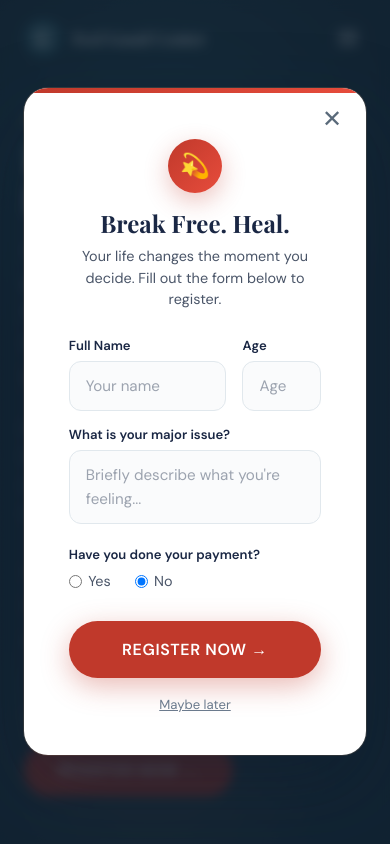
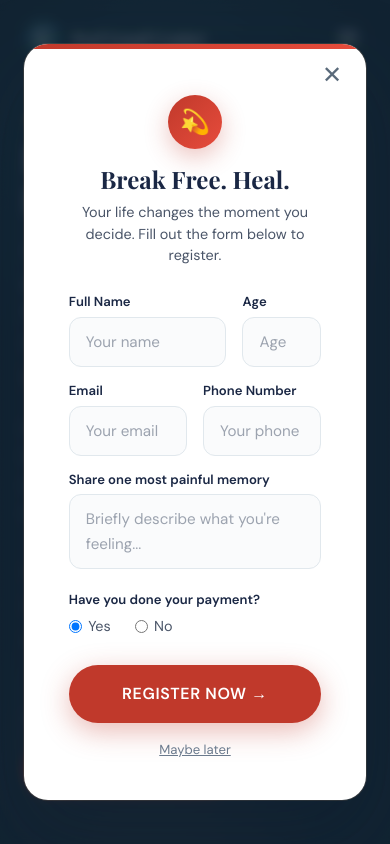
Before and after one commit to MAHE-1702/feel-good, a React (Vite) app: page / in a window 390 px wide. Shown: the top 844 px of the page. Built offline with nearby package versions, Linux system fonts and the light colour scheme.

Commit message:
email phone fields
Updated form fields to include email and phone number, and modified payment options. Adjusted form submission handling to accommodate new fields.

```diff
--- a/src/LandingPage.jsx
+++ b/src/LandingPage.jsx
@@ -1,17 +1,8 @@
 import { useState, useEffect, useRef, useCallback } from 'react';
 
 /* ─────────────────────────────────────────────
-   GOOGLE FORM INTEGRATION
-   (Replace these with your actual form action URL and entry IDs)
+   GLOBAL STYLES (injected once)
 ───────────────────────────────────────────── */
-
-// const GOOGLE_FORM_ACTION = 'https://docs.google.com/forms/u/0/d/e/1FAIpQLSfAONv3v8xFhC21J-8AuK3uxVM1x9OBZI2chixJeq4T3ViCYw/formResponse';
-const GOOGLE_FORM_ACTION = 'https://docs.google.com/forms/u/0/d/e/YOUR_REAL_ID_HERE/formResponse';
-const ENTRY_NAME = 'entry.2009000657';
-
-const ENTRY_AGE = 'entry.776642757';
-const ENTRY_ISSUE = 'entry.1610320046';
-const ENTRY_PAYMENT = 'entry.1094963558';
 
 /* ─────────────────────────────────────────────
    GLOBAL STYLES (injected once)
@@ -1068,7 +1059,7 @@ function RegisterPopup() {
   const [status, setStatus] = useState('idle'); // idle, submitting, success, error
 
   const [form, setForm] = useState({
-    name: '', age: '', issue: '', payment: 'no'
+    name: '', age: '', email: '', phone: '', issue: '', payment: 'Yes'
   });
 
   useEffect(() => {
@@ -1085,7 +1076,14 @@ function RegisterPopup() {
     };
   }, []);
 
-  const close = useCallback(() => setVisible(false), []);
+  const close = useCallback(() => {
+    setVisible(false);
+    // Reset state after popup closes so it's fresh for next time
+    setTimeout(() => {
+      setStatus('idle');
+      setForm({ name: '', age: '', email: '', phone: '', issue: '', payment: 'Yes' });
+    }, 300);
+  }, []);
 
   const handleOverlayClick = useCallback((e) => {
     if (e.target === e.currentTarget && status !== 'submitting') close();
@@ -1096,10 +1094,12 @@ function RegisterPopup() {
 
     const formData = new URLSearchParams();
 
-    formData.append("entry.2009000657", form.name);
-    formData.append("entry.776642757", form.age);
-    formData.append("entry.1610320046", form.issue);
-    formData.append("entry.1094963558", form.payment);
+    formData.append("entry.2005620554", form.name);
+    formData.append("entry.1045781291", form.email);
+    formData.append("entry.1166974658", form.phone);
+    formData.append("entry.1065046570", form.age);
+    formData.append("entry.839337160", form.issue);
+    formData.append("entry.1615171599", form.payment);
 
     // Required radio helper
     // formData.append("entry.1094963558_sentinel", "");
@@ -1110,7 +1110,7 @@ function RegisterPopup() {
     // formData.append("fbzx", Date.now().toString());
 
     await fetch(
-      "https://docs.google.com/forms/d/e/1FAIpQLSfAONv3v8xFhC21J-8AuK3uxVM1x9OBZI2chixJeq4T3ViCYw/formResponse",
+      "https://docs.google.com/forms/d/e/1FAIpQLSdCWQCT94PpsQGtWwfsvfbwF29FKlI67ueKCamKkrBBORp2-w/formResponse",
       {
         method: "POST",
         mode: "no-cors",
@@ -1212,8 +1212,19 @@ function RegisterPopup() {
                 </div>
               </div>
 
+              <div style={{ display: 'flex', gap: '1rem' }}>
+                <div style={{ flex: 1 }}>
+                  <label className="popup-label">Email</label>
+                  <input required type="email" name="email" value={form.email} onChange={handleChange} className="popup-input" placeholder="Your email" disabled={status === 'submitting'} />
+                </div>
+                <div style={{ flex: 1 }}>
+                  <label className="popup-label">Phone Number</label>
+                  <input required type="tel" name="phone" value={form.phone} onChange={handleChange} className="popup-input" placeholder="Your phone number" disabled={status === 'submitting'} />
+                </div>
+              </div>
+
               <div>
-                <label className="popup-label">What is your major issue?</label>
+                <label className="popup-label">Share one most painful memory</label>
                 <textarea required name="issue" value={form.issue} onChange={handleChange} className="popup-input" rows="2" placeholder="Briefly describe what you're feeling..." style={{ resize: 'none' }} disabled={status === 'submitting'}></textarea>
               </div>
 
@@ -1221,11 +1232,11 @@ function RegisterPopup() {
                 <label className="popup-label">Have you done your payment?</label>
                 <div className="popup-radio-group">
                   <label className="popup-radio-label">
-                    <input type="radio" name="payment" value="yes" checked={form.payment === 'yes'} onChange={handleChange} disabled={status === 'submitting'} />
+                    <input type="radio" name="payment" value="Yes" checked={form.payment === 'Yes'} onChange={handleChange} disabled={status === 'submitting'} />
                     Yes
                   </label>
                   <label className="popup-radio-label">
-                    <input type="radio" name="payment" value="no" checked={form.payment === 'no'} onChange={handleChange} disabled={status === 'submitting'} />
+                    <input type="radio" name="payment" value="No" checked={form.payment === 'No'} onChange={handleChange} disabled={status === 'submitting'} />
                     No
                   </label>
                 </div>
```
